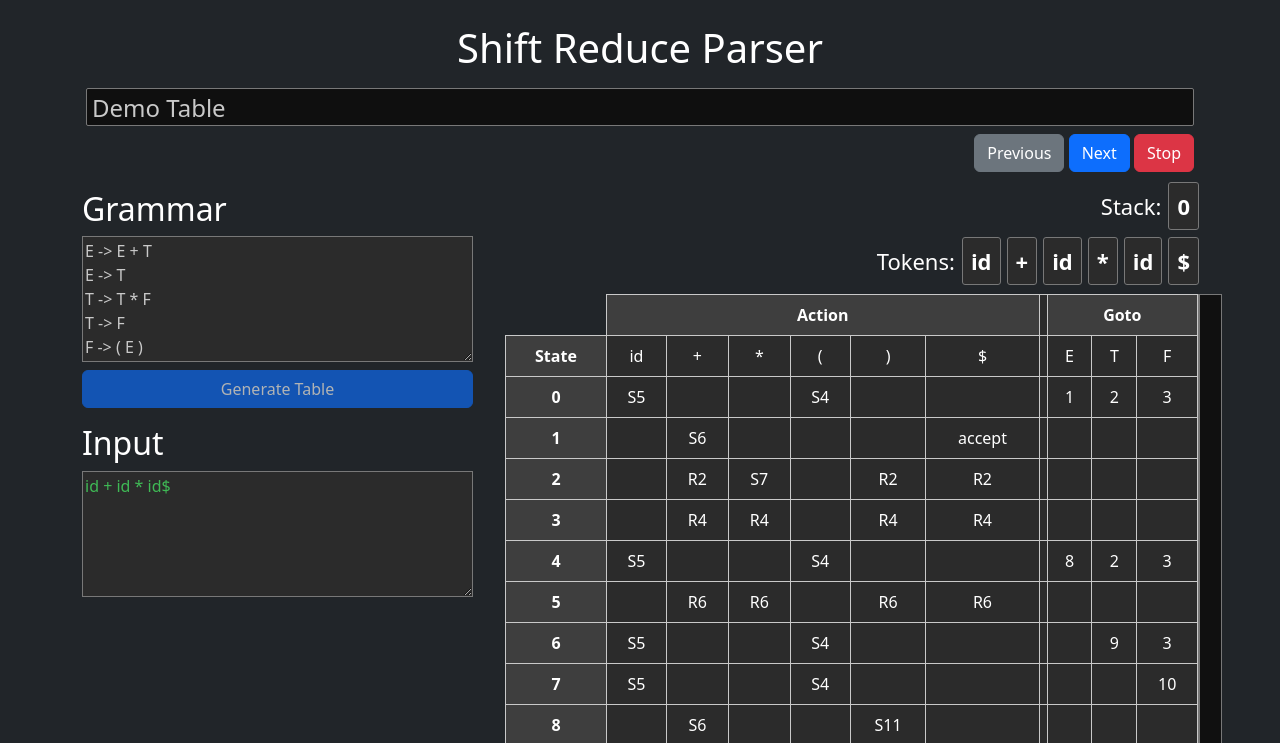
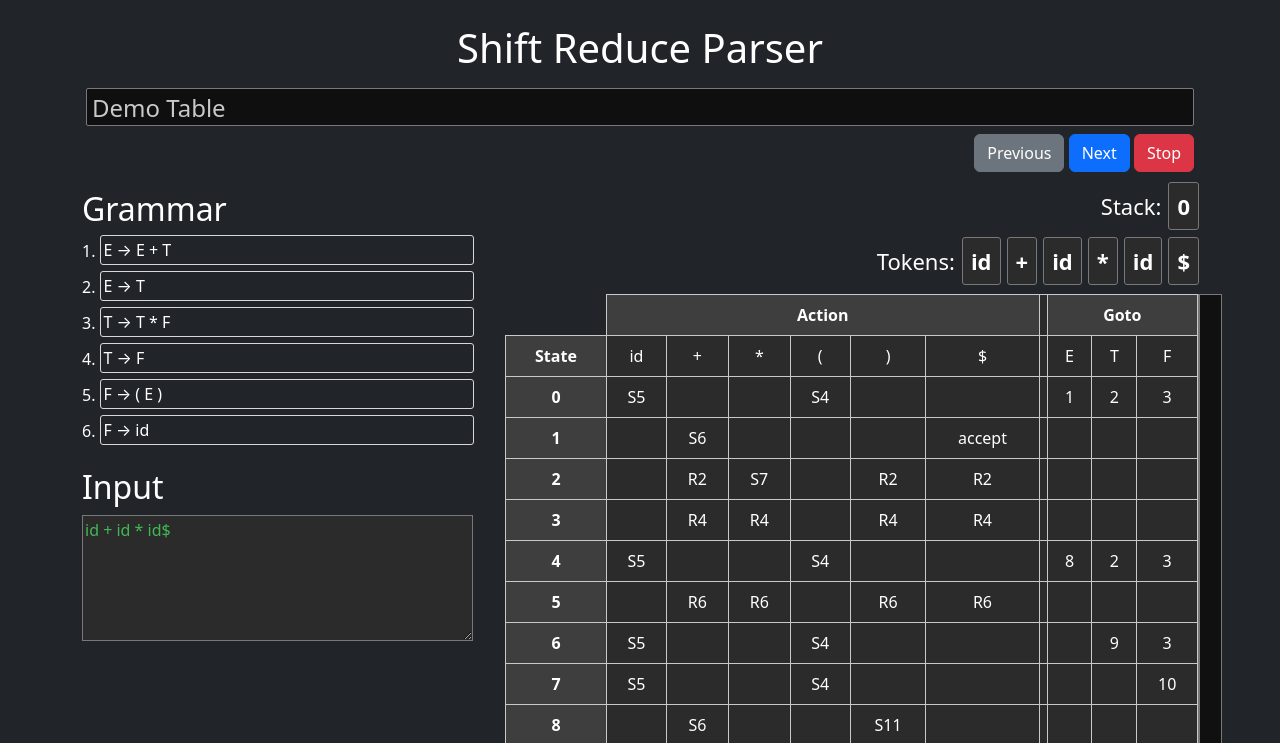
Before and after one commit to rileyzzz/shift-reduce-parser, a plain HTML site: page index.html in a window 1280 px wide. Both pictures are taken after a click on the button "Run". Shown: the top 743 px of the page. Drawn offline with nearby package versions, Linux system fonts and the light colour scheme.

Commit message:
improved rule list

```diff
--- a/index.html
+++ b/index.html
@@ -40,13 +40,16 @@
             <div class="sidebar">
                 <div class="grammar-container mb-3">
                     <h2 class="mb-2">Grammar</h2>
-                    <textarea class="input-box mb-2" id="grammar-input" cols="40" rows="5">E -> E + T
+                    <div class="grammar-edit-controls">
+                        <textarea class="input-box mb-2" id="grammar-input" cols="40" rows="5">E -> E + T
 E -> T
 T -> T * F
 T -> F
 F -> ( E )
 F -> id</textarea>
-                    <button type="button" class="btn btn-primary" id="tablegen-btn">Generate Table</button>
+                        <button type="button" class="btn btn-primary" id="tablegen-btn">Generate Table</button>
+                    </div>
+                    <div class="grammar-rule-list disabled"></div>
                 </div>
                 <div class="input-container">
                     <h2 class="mb-2">Input</h2>
--- a/parser.js
+++ b/parser.js
@@ -9,6 +9,14 @@ class ParseContext {
         for (const tok of tokens) {
             this.tokens.push({
                 value: tok,
+                highlight: 0
+            });
+        }
+
+        this.rules = [];
+        for (const rule of table.rules) {
+            this.rules.push({
+                data: rule,
                 highlight: 0
             });
         }
@@ -30,6 +38,7 @@ class ParseContext {
             table: this.table,
             // deep copy the tokens
             tokens: JSON.parse(JSON.stringify(this.tokens.slice())),
+            rules: JSON.parse(JSON.stringify(this.rules.slice())),
             stack: this.stack.slice(),
             // deep copy the AST
             ast: JSON.parse(JSON.stringify(this.ast)),
@@ -40,6 +49,7 @@ class ParseContext {
     setData(data) {
         this.table = data["table"];
         this.tokens = data["tokens"];
+        this.rules = data["rules"];
         this.stack = data["stack"];
         this.ast = data["ast"];
         this.finished = data["finished"];
@@ -117,7 +127,9 @@ class ParseContext {
         if (rule < 0 || rule >= this.table.rules.length)
             throw new Error(`ParseContext:reduce: Invalid rule index ${(rule + 1)}!`);
 
+        yield;
         // highlight the production rule
+        this.rules[rule]["highlight"] = 1;
         yield;
 
         // reduce using production rule "rule"
@@ -147,6 +159,7 @@ class ParseContext {
 
         // if we got through the loop without errors, we successfully matched
         yield;
+        this.rules[rule]["highlight"] = 0;
 
         // get ready for my triple rhyme...
         // reduce part 2, electric boogaloo: resolve the appropriate goto
@@ -361,6 +374,24 @@ function updateAST() {
     drawAST(context.ast);
 }
 
+function updateGrammarList() {
+    let ruleList = $(".grammar-rule-list");
+    ruleList.empty();
+
+    let allRules = [];
+    // for (const rule of context.rules) {
+    for (let i = 0; i < context.rules.length; i++) {
+        const rule = context.rules[i];
+        const data = rule.data;
+        let ruleClass = rule["highlight"] == 2 ? "prod-rule token-highlight-yellow" : (rule["highlight"] == 1 ? "prod-rule token-highlight" : "prod-rule");
+        let element = $(`<span class=rule-container><span class=rule-index>${i + 1}.</span><span class="${ruleClass}"> ${data.result} \u2192 ${data.matches.join(' ')}</span></span>`);
+        ruleList.append(element);
+        allRules.push(element);
+    }
+
+    context.ruleElements = allRules;
+}
+
 $( window ).on( "resize", function() {
     updateAST();
 } );
@@ -464,12 +495,15 @@ $("#run-btn").click(function () {
 
     $("#tablegen-btn").prop("disabled", true);
     $(".idle-controls").addClass("disabled");
+    $(".grammar-edit-controls").addClass("disabled");
     $(".running-controls").removeClass("disabled");
     $(".stack-container").removeClass("disabled");
     $(".tokens-container").removeClass("disabled");
+    $(".grammar-rule-list").removeClass("disabled");
     $(".stack-textbox").val(context.getStack());
     updateStackList();
     updateTokensList();
+    updateGrammarList();
     updateAST();
 
     // set the text to readonly last, so we don't lock ourselves out if there's an error
@@ -492,6 +526,7 @@ $("#next-btn").click(function () {
         $(".stack-textbox").val(context.getStack());
         updateStackList();
         updateTokensList();
+        updateGrammarList();
         updateAST();
     }
     catch (e) {
@@ -535,6 +570,7 @@ $("#prev-btn").click(function () {
     $(".stack-textbox").val(context.getStack());
     updateStackList();
     updateTokensList();
+    updateGrammarList();
     updateAST();
 });
 
@@ -554,8 +590,10 @@ $("#stop-btn").click(function () {
 
     $(".running-controls").addClass("disabled");
     $(".idle-controls").removeClass("disabled");
+    $(".grammar-edit-controls").removeClass("disabled");
     $(".stack-container").addClass("disabled");
     $(".tokens-container").addClass("disabled");
+    $(".grammar-rule-list").addClass("disabled");
     $("#tablegen-btn").prop("disabled", false);
     $(".stack-textbox").val("");
     clearHighlight();
--- a/styles.css
+++ b/styles.css
@@ -104,6 +104,42 @@
 .grammar-container {
     display: flex;
     flex-direction: column;
+}
+
+.grammar-edit-controls {
+    display: flex;
+    flex-direction: column;
+}
+
+.grammar-rule-list {
+    display: flex;
+    flex-direction: column;
+}
+
+.rule-container {
+    width: 100%;
+    display: flex;
+    flex-direction: row;
+    margin-bottom: 0.5rem;
+}
+
+.rule-index {
+    flex-grow: 0;
+    flex-shrink: 0;
+    margin-top: 3px;
+    margin-right: 6px;
+}
+
+.prod-rule {
+    height: 100%;
+    flex-direction: row;
+    /* font-weight: bold; */
+    outline: 1px solid rgb(216, 216, 216);
+    padding: 2px;
+    border-radius: 2px;
+
+    flex-grow: 1;
+    flex-shrink: 1;
 }
 
 .input-box {
```
